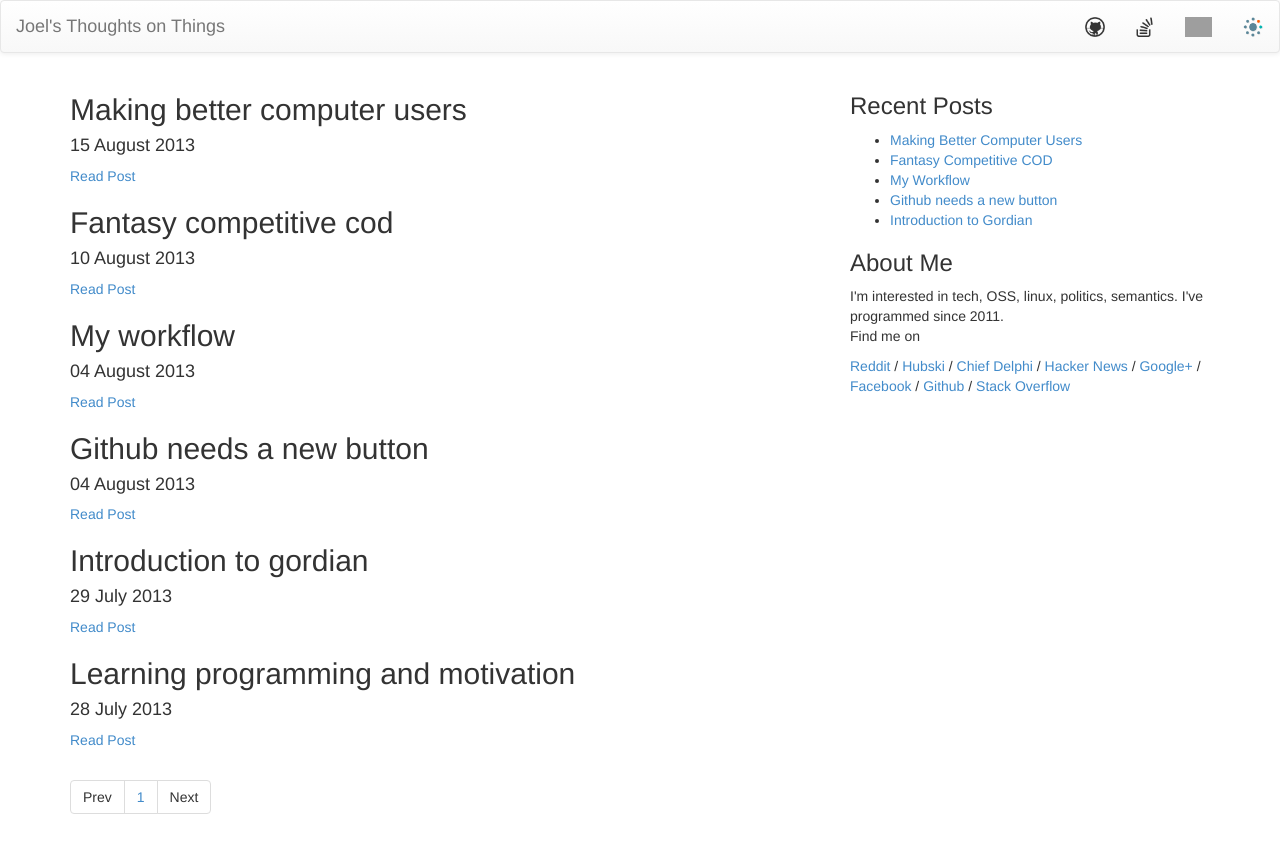
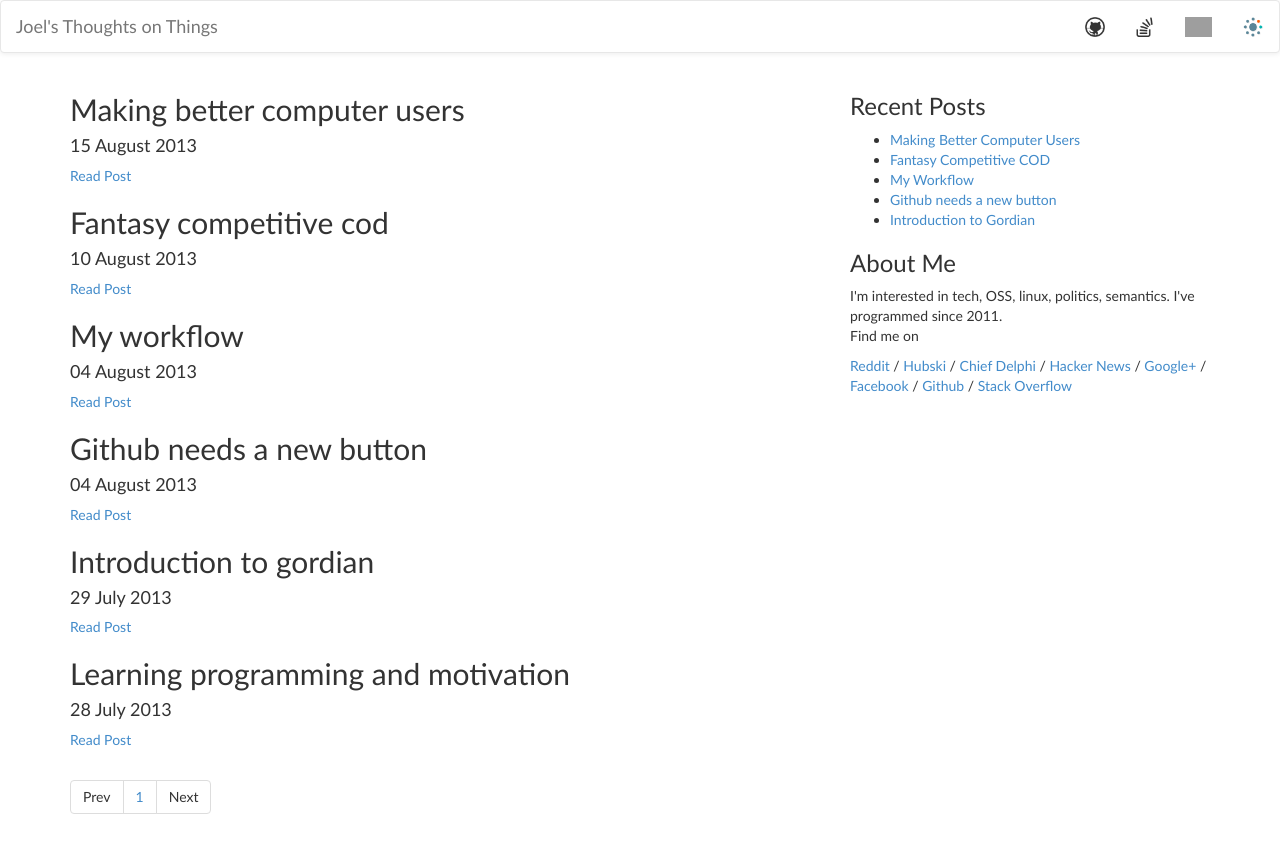
Before and after one commit to joelg236/joelg236.github.io, a Jekyll site: the page built from index.html, in a window 1280 px wide. Shown: the top 853 px of the page. Built offline with Jekyll 4.4.1, drawn with Linux system fonts in a browser that asks for light colours; Markdown is read by kramdown in place of the engine named in the settings; grey boxes are pictures that could not be loaded.

Commit message:
Made some styling changes.

```diff
--- a/_includes/header.html
+++ b/_includes/header.html
@@ -13,8 +13,15 @@
         <link href="/css/bootstrap.min.css" rel="stylesheet">
         <link href="/css/bootstrap-theme.min.css" rel="stylesheet">
         <style>
+            html * {
+               font-family: "Trebuchet MS", Helvetica, sans-serif !important;
+            }
             img {
                 max-width: 100%;
+            }
+            .navbar-default {
+                background-color: white;
+                background-image: none;
             }
         </style>
 
```
